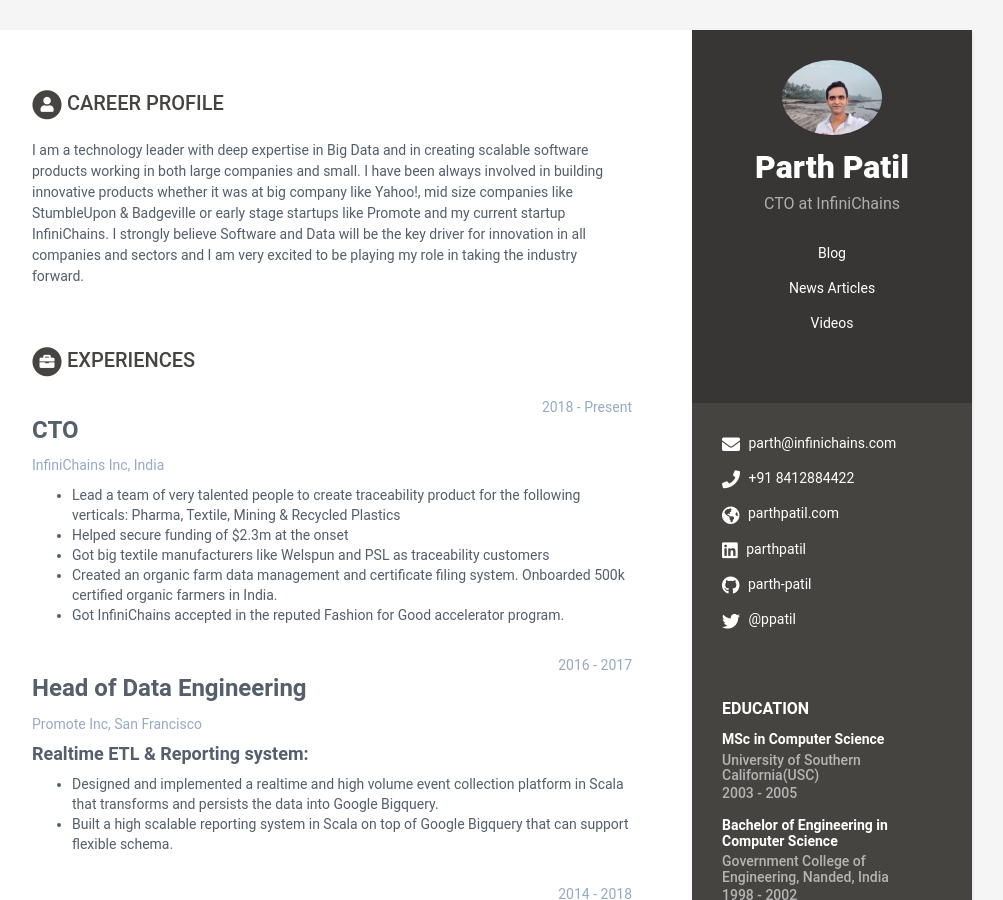
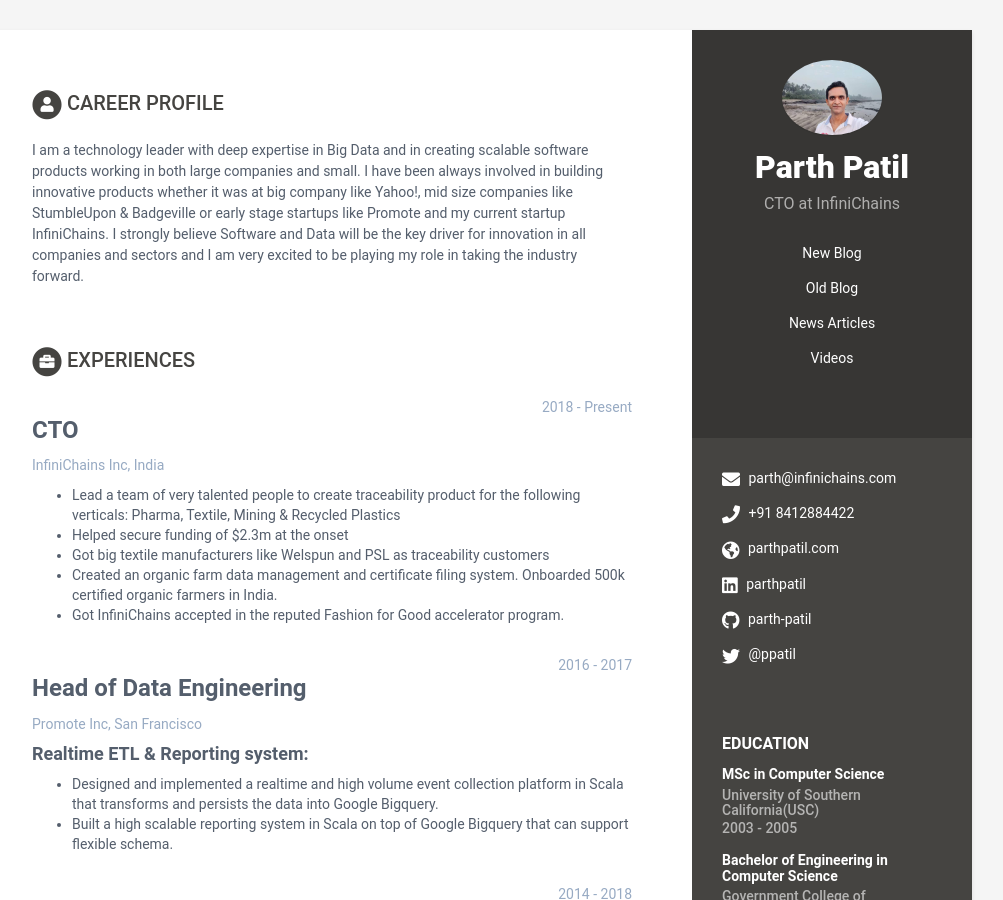
Before and after one commit to parth-patil/parth-patil.github.io, a Jekyll site: the page index.html, which Jekyll copies as it is, in a window 1280 px wide and 900 px high. Shown: the whole window, without its empty margins (168-1171 px from the left). Built offline with Jekyll 4.4.1, drawn with Linux system fonts in a browser that asks for light colours; Markdown is read by kramdown in place of the engine named in the settings.

Commit message:
Added link to new blog on dev.to/parthex

```diff
--- a/index.html
+++ b/index.html
@@ -39,7 +39,8 @@
       <div class="contact-container container-block">
 
         <ul class="list-unstyled contact-list">
-          <li><a href="/blog/">Blog</a></li>
+          <li><a href="https://dev.to/parthex">New Blog</a></li>
+          <li><a href="/blog/">Old Blog</a></li>
           <li><a href="/articles/">News Articles</a></li>
           <li><a href="/videos/">Videos</a></li>
         </ul>
```
Also changed, not shown: Gemfile.lock.
